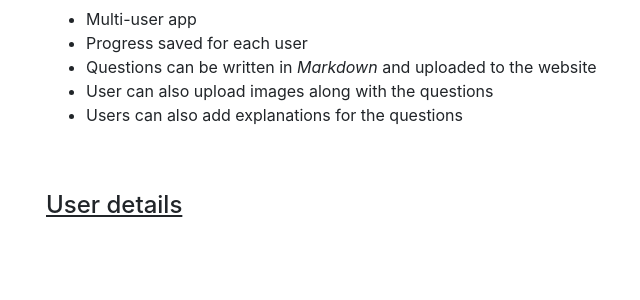
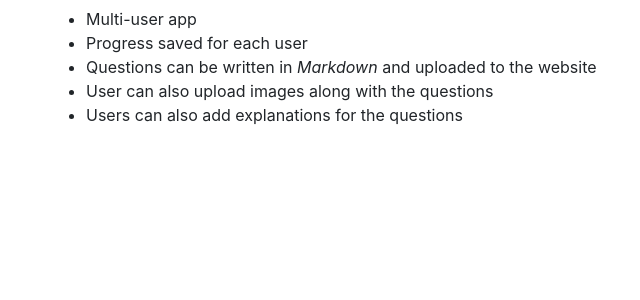
Before and after one commit to sswapnil2/django-quiz-app, a Django app: page / in a window 1280 px wide. Shown: the part 318-618 px from the top of the page, without its empty margins (39-679 px from the left). Run offline with Django 3.2, Linux system fonts and the light colour scheme; some libraries are stand-ins or nearby versions.

Commit message:
Update index page

```diff
--- a/quiz/templates/index.html
+++ b/quiz/templates/index.html
@@ -16,12 +16,10 @@
             <li>User can also upload images along with the questions</li>
             <li>Users can also add explanations for the questions</li>
         </ul>
-    </div>
-    <div style="">
-        <br>
-        <br>
-        <h4 style="text-decoration: underline;">User details</h4>
         {% if user.is_authenticated %}
+            <br>
+            <br>
+            <h4 style="text-decoration: underline;">User details</h4>
             <p><b>Username</b>: {{user.username}}</p>
             <p><b>Name</b>: {{user.first_name}} {{user.last_name}}</p>
             <p><b>Email</b>: {{user.email}}</p>
```
